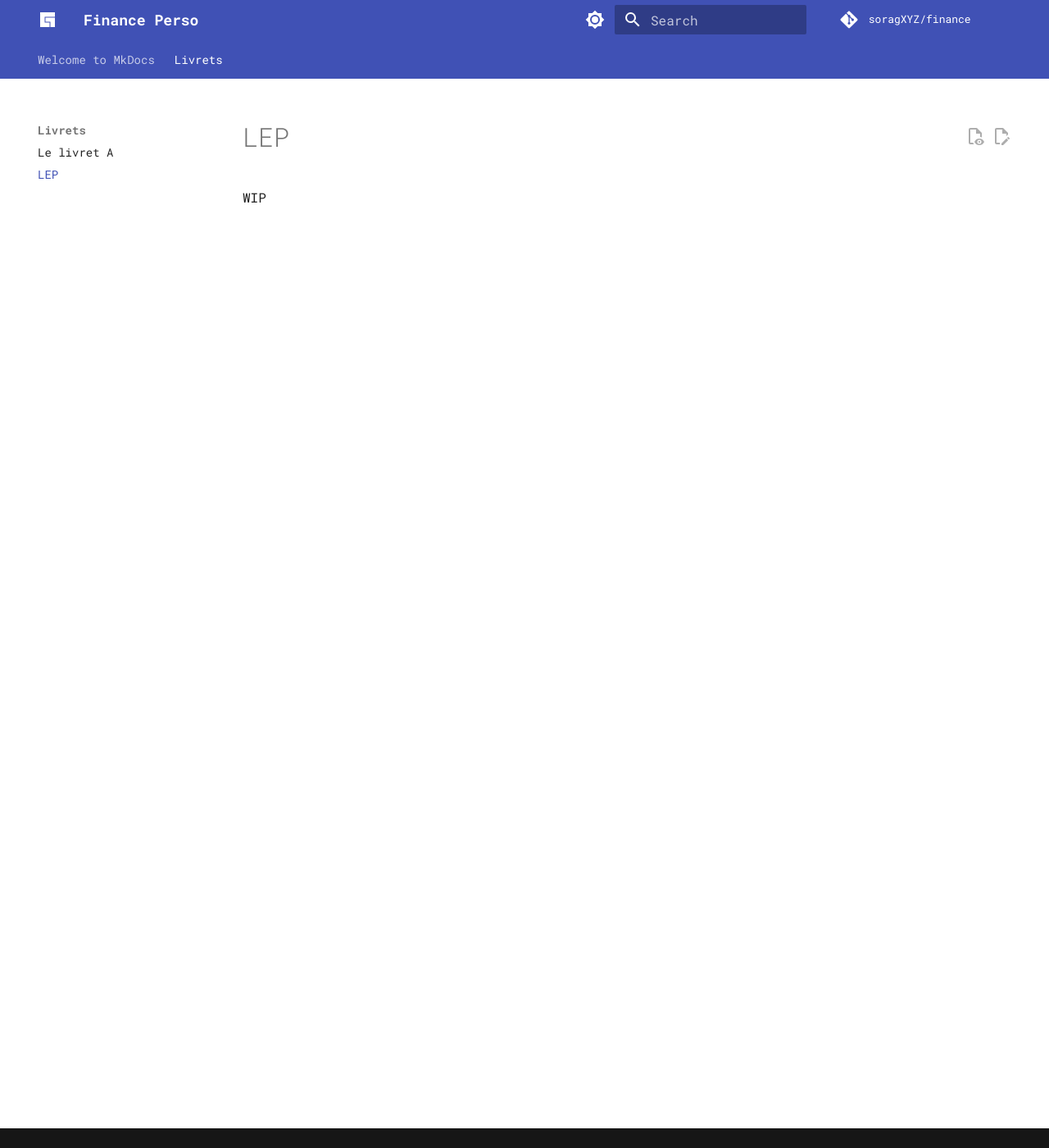
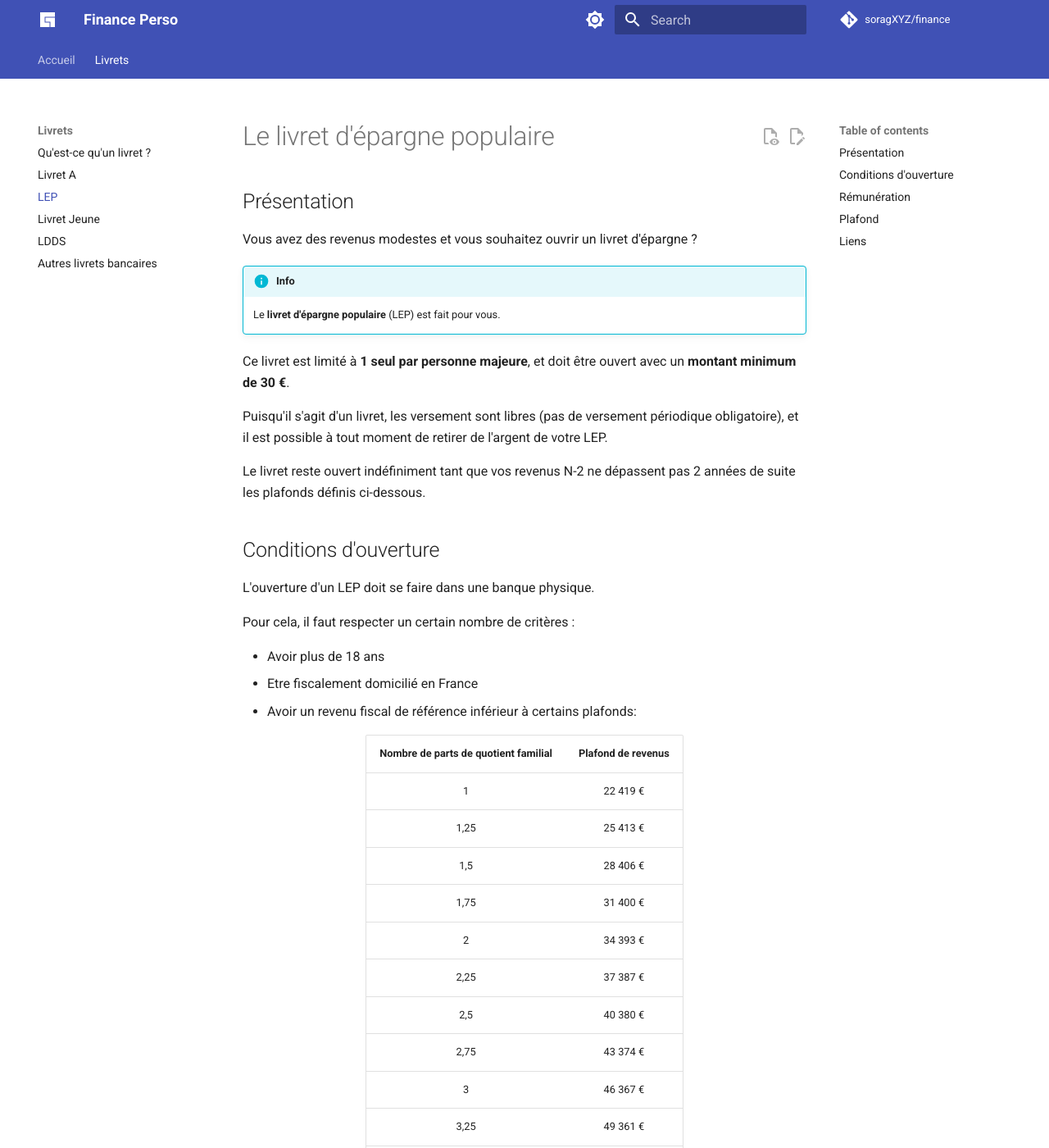
Before and after one commit to soragXYZ/finance, an MkDocs documentation site: the page built from docs/livrets/LEP.md, in a window 1280 px wide and 1400 px high. Shown: the whole window at 82% size. Built offline with MkDocs 1.6.1 and Material for MkDocs 9.7.7, drawn with Linux system fonts in a browser that asks for light colours; comment, search, counter and statistics services are not loaded; some of the changed text lies outside the part shown.

Commit message:
add livrest

```diff
--- a/docs/livrets/LEP.md
+++ b/docs/livrets/LEP.md
@@ -1,3 +1,70 @@
-# LEP
+# Le livret d'épargne populaire
 
-WIP
+## Présentation
+
+Vous avez des revenus modestes et vous souhaitez ouvrir un livret d'épargne ?
+
+
+
+!!! info
+
+    Le **livret d'épargne populaire** (LEP) est fait pour vous.
+
+Ce livret est limité à **1 seul par personne majeure**, et doit être ouvert avec un **montant minimum de 30 €**.
+
+Puisqu'il s'agit d'un livret, les versement sont libres (pas de versement périodique obligatoire), et il est possible à tout moment de retirer de l'argent de votre LEP.
+
+Le livret reste ouvert indéfiniment tant que vos revenus N-2 ne dépassent pas 2 années de suite les plafonds définis ci-dessous.
+
+## Conditions d'ouverture
+L'ouverture d'un LEP doit se faire dans une banque physique.
+
+Pour cela, il faut respecter un certain nombre de critères :
+
+* Avoir plus de 18 ans
+* Etre fiscalement domicilié en France
+* Avoir un revenu fiscal de référence inférieur à certains plafonds:
+
+<div class="center" markdown>
+| Nombre de parts de quotient familial | Plafond de revenus |
+|:------------------------------------:|:------------------:|
+| 1                                    | 22 419 €           |
+| 1,25                                 | 25 413 €           |
+| 1,5                                  | 28 406 €           |
+| 1,75                                 | 31 400 €           |
+| 2                                    | 34 393 €           |
+| 2,25                                 | 37 387 €           |
+| 2,5                                  | 40 380 €           |
+| 2,75                                 | 43 374 €           |
+| 3                                    | 46 367 €           |
+| 3,25                                 | 49 361 €           |
+| 3,5                                  | 52 354 €           |
+| 3,75                                 | 55 348 €           |
+| 4                                    | 58 341 €           |
+| 4,25                                 | 61 335 €           |
+| 4,5                                  | 64 328 €           |
+| 4,75                                 | 67 322 €           |
+| 5                                    | 70 315 €           |
+| 5,25                                 | 73 309 €           |
+| 5,5                                  | 76 302 €           |
+| 5,75                                 | 79 296 €           |
+| 6                                    | 82 289 €           |
+| Quart de part supplémentaire         | 2 994 €            |
+| Demi-part supplémentaire             | 5 987 €            |
+</div>
+
+## Rémunération
+La rémunération actuelle du LEP est de **5%**.
+
+Il n'y a aucune imposition sur la rémunération (tous les intérêts vous reviennent):
+les intérêts versés par la banque sont exonérés d'impôt sur le revenu et de prélèvements sociaux.
+
+## Plafond
+Le plafond du LEP est fixé à **10 000 €**.
+
+La comptabilisation des intérêts versés par la banque peut entraîner un **dépassement du plafond**.
+
+De même, les sommes supérieures au plafond de 10 000 € génèrent aussi des intérêts.
+
+## Liens
+[Site de l'état sur le LEP](https://www.service-public.fr/particuliers/vosdroits/F2367){target="_blank"}
--- /dev/null
+++ b/docs/stylesheets/extra.css
@@ -0,0 +1,20 @@
+@keyframes heart {
+    0%, 40%, 80%, 100% {
+      transform: scale(1);
+    }
+    20%, 60% {
+      transform: scale(1.15);
+    }
+  }
+  .heart {
+    animation: heart 1000ms infinite;
+  }
+
+.center {
+    text-align: center;
+}
+
+.md-typeset .center-table :is(td,th):not([align]) {
+  /* Reset alignment for table cells */
+  text-align: initial;
+}
--- a/mkdocs.yml
+++ b/mkdocs.yml
@@ -10,7 +10,7 @@ theme:
   icon:
     logo: material/facebook-gaming
   font:
-    text: Roboto Mono
+    text: Roboto
 
   palette:
     # Palette toggle for light mode
@@ -28,12 +28,40 @@ theme:
         name: Switch to light mode
 
   features:
+    - navigation.indexes
     - navigation.tabs
     - navigation.top
     - navigation.tracking
-    - toc.integrate
+    - navigation.footer
+    - toc.follow
     - content.action.edit
     - content.action.view
+
+nav:
+  - Accueil: 'index.md'
+  - Livrets:
+    - Qu'est-ce qu'un livret ?: livrets/description.md
+    - Livret A: livrets/A.md
+    - LEP: livrets/LEP.md
+    - Livret Jeune: livrets/jeune.md
+    - LDDS: livrets/LDDS.md
+    - Autres livrets bancaires: livrets/autres.md
+
+markdown_extensions:
+  - tables
+  - md_in_html
+  - attr_list
+  - toc:
+      permalink: true
+  - admonition
+  - pymdownx.details
+  - pymdownx.superfences
+  - pymdownx.emoji:
+      emoji_index: !!python/name:material.extensions.emoji.twemoji
+      emoji_generator: !!python/name:material.extensions.emoji.to_svg
+
+extra_css:
+  - stylesheets/extra.css
 
 extra:
   # Remove footer "Made with mkdocs"
```
Also changed, not shown: README.md (+3 -0 lines), docs/index.md (+2 -0 lines), docs/livrets/description.md (added, +13 -0 lines), docs/livrets/jeune.md (added, +5 -0 lines), docs/livrets/LDDS.md (added), docs/livrets/autres.md (added).
